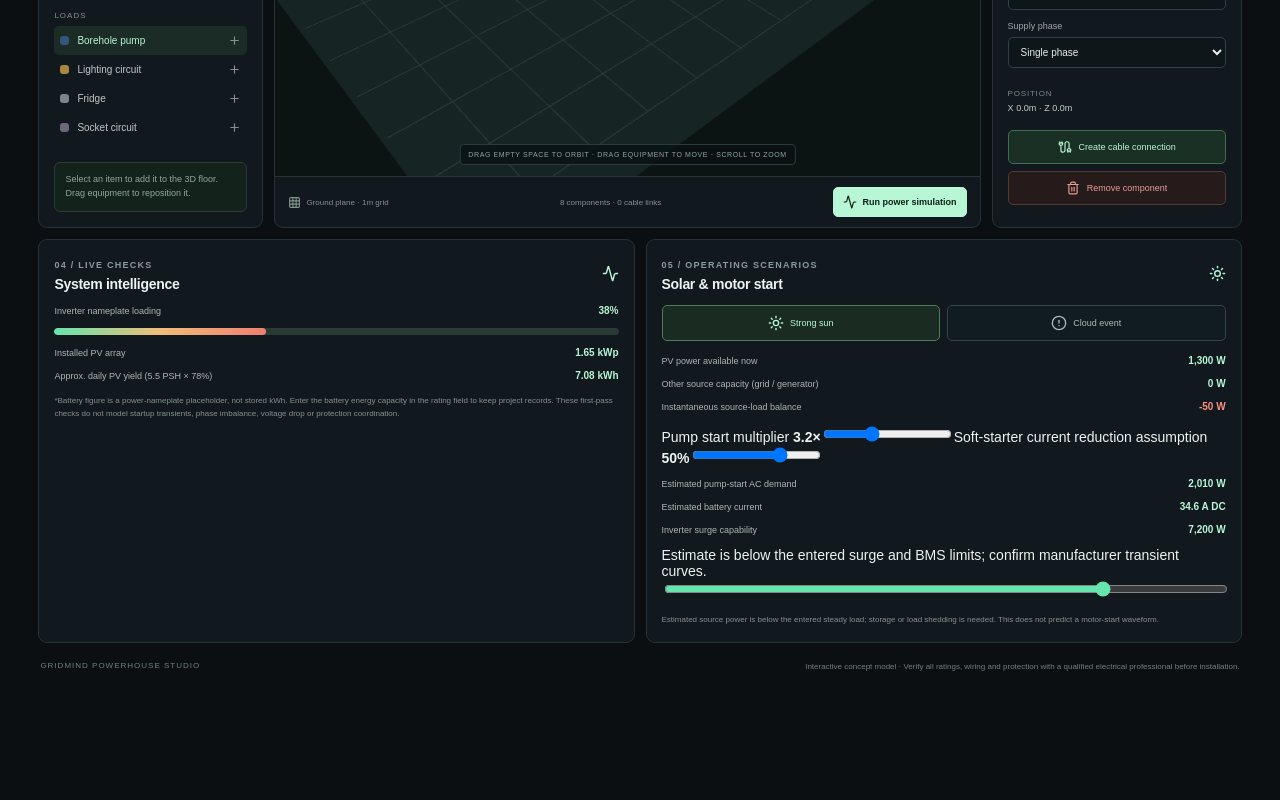
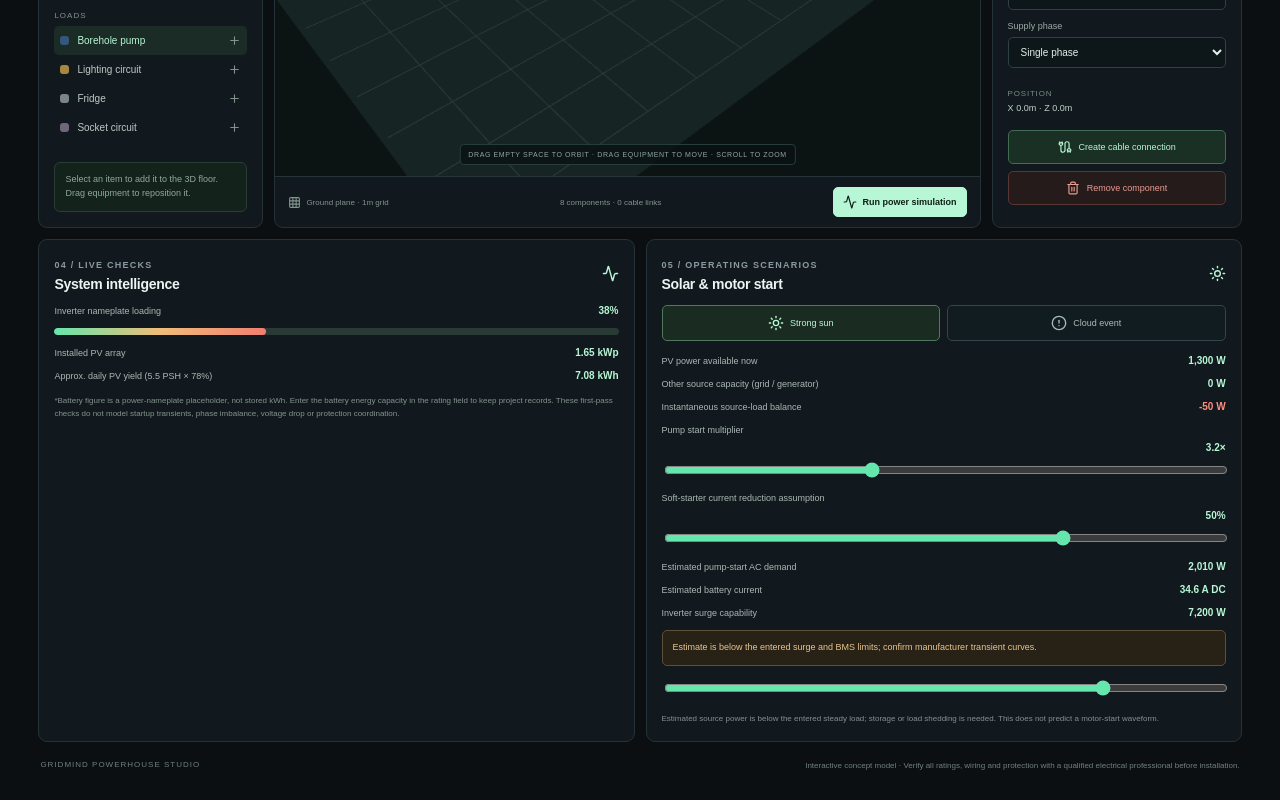
Before and after one commit to codewithwest/project_gridmind-meta-hackathon, a Next.js app: page / in a window 1280 px wide. Shown: the part 692-1492 px from the top of the page. Before the commit the page ends 1393 px from the top, so only its background shows below. Built offline with nearby package versions, Linux system fonts and the light colour scheme.

Commit message:
style: highlight motor-start and BMS scenario warnings

```diff
--- a/src/app/globals.css
+++ b/src/app/globals.css
@@ -260,3 +260,8 @@ button{cursor:pointer}
 .scene-object-labels{position:absolute;inset:0;pointer-events:none;overflow:hidden}
 .object-label{position:absolute;transform:translate(-50%,-100%);max-width:155px;overflow:hidden;text-overflow:ellipsis;white-space:nowrap;padding:4px 6px;border:1px solid #3d6254;border-radius:4px;background:#101b19eF;color:#b8d7c8;font-size:8px;pointer-events:auto;cursor:pointer;box-shadow:0 3px 10px #0007}
 .object-label.active{border-color:#8be0b2;background:#193126;color:#d5ffe7}
+
+.sim-parameter{display:grid;gap:7px;margin:13px 0;color:#aab8b3;font-size:9px}
+.sim-parameter b{justify-self:end;color:var(--mint);font-size:10px}
+.sim-parameter input{width:100%;accent-color:var(--mint-strong)}
+.scenario-alert{padding:10px;border:1px solid #5d5038;border-radius:5px;background:#272116;color:#e9c58e;font-size:9px;line-height:1.55;margin:12px 0}
```
